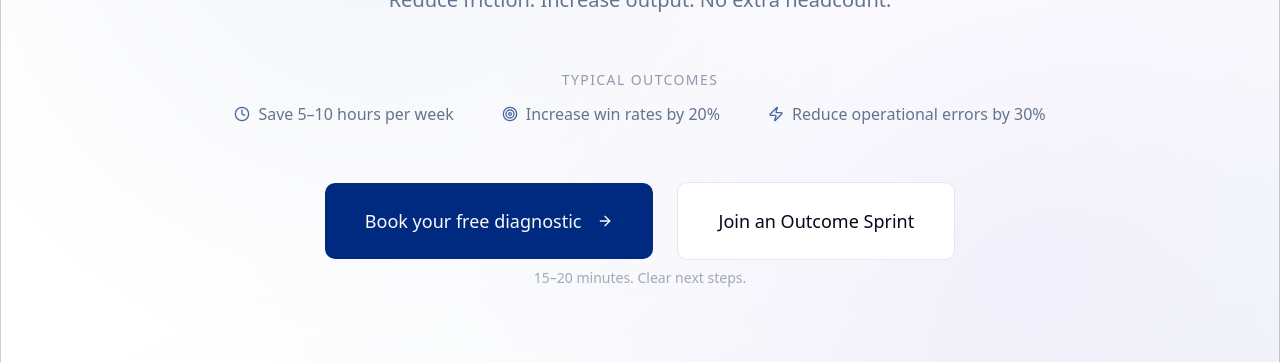
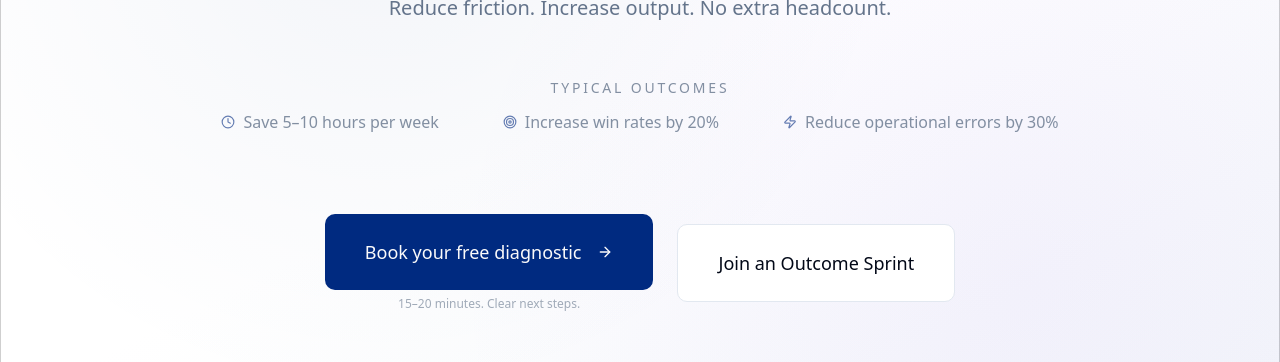
Before and after one commit to segunosu/teamsmiths-ai-deputees, a React (Vite) app: page / in a window 1280 px wide. Shown: the part 395-757 px from the top of the page. Built offline with nearby package versions, Linux system fonts and the light colour scheme; no server answers; the database is empty.

Commit message:
Refined hero CTAs and layout
Co-authored-by: segunosu <12186898+segunosu@users.noreply.github.com>

```diff
--- a/src/components/ui/navigation.tsx
+++ b/src/components/ui/navigation.tsx
@@ -92,15 +92,11 @@ export const Navigation = () => {
           <div className="hidden lg:block">
             {user ? (
               <div className="flex items-center gap-2">
-                <NotificationSystem />
                 <DropdownMenu>
                   <DropdownMenuTrigger asChild>
-                    <Button variant="ghost" className="relative h-8 w-8 rounded-full">
-                      <Avatar className="h-8 w-8">
-                        <AvatarFallback>
-                          {user.user_metadata?.full_name?.[0] || user.email?.[0].toUpperCase()}
-                        </AvatarFallback>
-                      </Avatar>
+                    <Button variant="ghost" size="sm" className="text-sm font-medium text-muted-foreground hover:text-foreground">
+                      <User className="h-4 w-4 mr-1" />
+                      Account
                     </Button>
                   </DropdownMenuTrigger>
                   <DropdownMenuContent className="w-56" align="end">
--- a/src/pages/Home.tsx
+++ b/src/pages/Home.tsx
@@ -77,10 +77,10 @@ const Home = () => {
 
           <div className="max-w-7xl mx-auto relative">
             <div className="text-center">
-              <h1 className="text-3xl sm:text-5xl lg:text-6xl font-extrabold text-foreground mb-4 sm:mb-6 leading-[1.15]">
+              <h1 className="text-3xl sm:text-5xl lg:text-6xl font-extrabold text-foreground mb-6 sm:mb-8 leading-[1.15]">
                 Better decisions. Faster execution.
               </h1>
-              <h2 className="text-xl sm:text-3xl lg:text-[2.75rem] font-semibold text-foreground/85 mb-3 sm:mb-4 leading-[1.2]">
+              <h2 className="text-xl sm:text-3xl lg:text-[2.75rem] font-semibold text-foreground/[0.87] mb-3 sm:mb-4 leading-[1.2]">
                 Results in weeks.
               </h2>
               <p className="text-base sm:text-lg lg:text-xl text-muted-foreground font-normal mb-10 sm:mb-14 max-w-3xl mx-auto leading-relaxed px-2">
@@ -88,26 +88,27 @@ const Home = () => {
               </p>
 
               {/* Proof points */}
-              <p className="text-xs sm:text-sm uppercase tracking-widest text-muted-foreground/70 font-medium mb-3">
+              <p className="text-xs sm:text-sm uppercase tracking-[0.2em] text-muted-foreground/80 font-medium mb-3">
                 Typical outcomes
               </p>
-              <div className="flex flex-col sm:flex-row gap-6 sm:gap-12 justify-center items-center mb-12 sm:mb-14 text-sm sm:text-base">
-                <div className="flex items-center gap-2 text-muted-foreground">
-                  <Clock className="h-4 w-4 text-primary/70" />
+              <div className="flex flex-col sm:flex-row gap-6 sm:gap-16 justify-center items-center mb-16 sm:mb-20 text-sm sm:text-base">
+                <div className="flex items-center gap-2 text-muted-foreground/80 font-normal">
+                  <Clock className="h-3.5 w-3.5 text-primary/60" />
                   <span>Save 5–10 hours per week</span>
                 </div>
-                <div className="flex items-center gap-2 text-muted-foreground">
-                  <Target className="h-4 w-4 text-primary/70" />
+                <div className="flex items-center gap-2 text-muted-foreground/80 font-normal">
+                  <Target className="h-3.5 w-3.5 text-primary/60" />
                   <span>Increase win rates by 20%</span>
                 </div>
-                <div className="flex items-center gap-2 text-muted-foreground">
-                  <Zap className="h-4 w-4 text-primary/70" />
+                <div className="flex items-center gap-2 text-muted-foreground/80 font-normal">
+                  <Zap className="h-3.5 w-3.5 text-primary/60" />
                   <span>Reduce operational errors by 30%</span>
                 </div>
               </div>
 
               {/* CTAs */}
-              <div className="flex flex-col sm:flex-row gap-3 sm:gap-6 justify-center items-center mb-2 max-w-md sm:max-w-none mx-auto">
+              <div className="flex flex-col sm:flex-row gap-3 sm:gap-6 justify-center items-center max-w-md sm:max-w-none mx-auto">
+                <div className="flex flex-col items-center">
                   <Button
                     asChild
                     size="lg"
@@ -118,6 +119,10 @@ const Home = () => {
                       <ArrowRight className="ml-2 h-4 sm:h-5 w-4 sm:w-5" />
                     </a>
                   </Button>
+                  <p className="text-xs text-muted-foreground/60 mt-1.5">
+                    15–20 minutes. Clear next steps.
+                  </p>
+                </div>
                 <Button
                   variant="outline"
                   size="lg"
@@ -129,9 +134,6 @@ const Home = () => {
                   </Link>
                 </Button>
               </div>
-              <p className="text-xs sm:text-sm text-muted-foreground/60 mt-2">
-                15–20 minutes. Clear next steps.
-              </p>
             </div>
           </div>
         </section>
```
Lines whose indentation alone changed are shown as unchanged.
